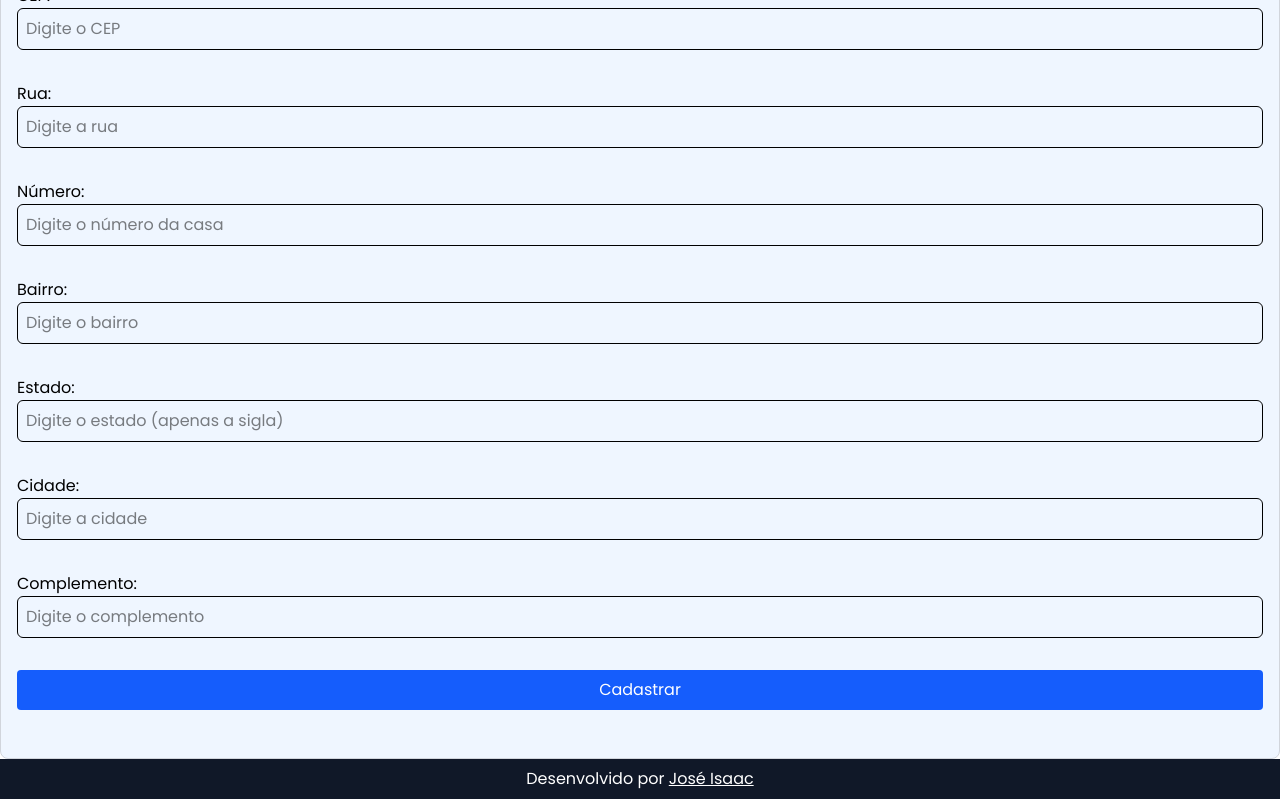
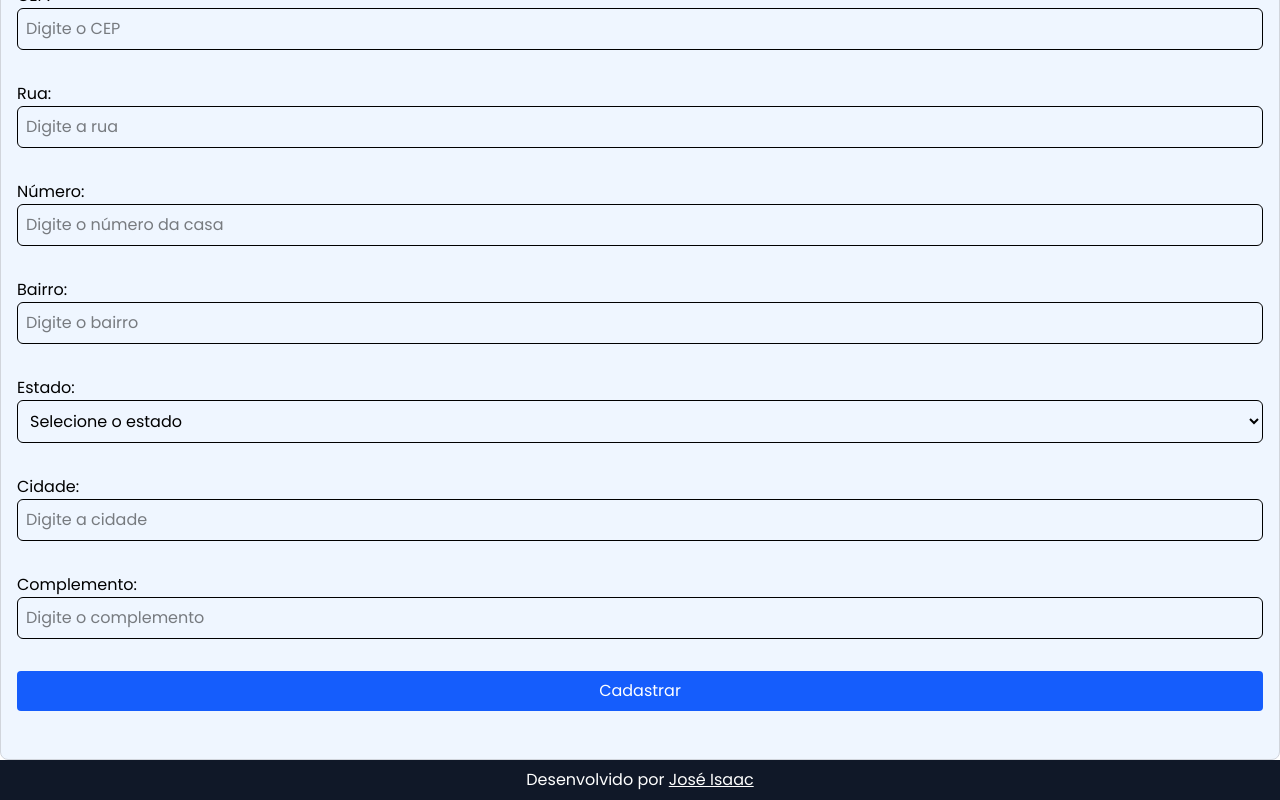
Before and after one commit to joseisaacpy/sistema-revenda-v2, a React (Vite) app in the folder client/: page /cadastro-cliente in a window 1280 px wide. Shown: the part 1245-2045 px from the top of the page. Built offline with nearby package versions, Linux system fonts and the light colour scheme; sample sign-in values are in the browser's storage.

Commit message:
feat: Cria rota teste de GET em clientes

```diff
--- a/client/src/Pages/CadastroCliente/index.jsx
+++ b/client/src/Pages/CadastroCliente/index.jsx
@@ -342,16 +342,42 @@
 
       <div className="flex flex-col">
         <label htmlFor="estado">Estado:</label>
-        <input
+        <select
           className="border p-2 rounded-md"
           id="estado"
           name="estado"
           value={formData.estado}
-          minLength={2}
-          maxLength={2}
-          placeholder="Digite o estado (apenas a sigla)"
           onChange={handleChange}
-        />
+        >
+          <option value="">Selecione o estado</option>
+          <option value="AC">AC</option>
+          <option value="AL">AL</option>
+          <option value="AP">AP</option>
+          <option value="AM">AM</option>
+          <option value="BA">BA</option>
+          <option value="CE">CE</option>
+          <option value="DF">DF</option>
+          <option value="ES">ES</option>
+          <option value="GO">GO</option>
+          <option value="MA">MA</option>
+          <option value="MT">MT</option>
+          <option value="MS">MS</option>
+          <option value="MG">MG</option>
+          <option value="PA">PA</option>
+          <option value="PB">PB</option>
+          <option value="PR">PR</option>
+          <option value="PE">PE</option>
+          <option value="PI">PI</option>
+          <option value="RJ">RJ</option>
+          <option value="RN">RN</option>
+          <option value="RS">RS</option>
+          <option value="RO">RO</option>
+          <option value="RR">RR</option>
+          <option value="SC">SC</option>
+          <option value="SP">SP</option>
+          <option value="SE">SE</option>
+          <option value="TO">TO</option>
+        </select>
       </div>
 
       <div className="flex flex-col">
--- a/client/src/Pages/CadastroVeiculo/index.jsx
+++ b/client/src/Pages/CadastroVeiculo/index.jsx
@@ -16,6 +16,8 @@
     km: "",
     valor_compra: "",
     data_compra: "",
+    fornecedor: "",
+    cpf_cnpj_fornecedor: "",
   });
 
   // Função pra lidar com o preenchimento do formulário
@@ -71,6 +73,8 @@
           km: "",
           valor_compra: "",
           data_compra: "",
+          fornecedor: "",
+          cpf_cnpj_fornecedor: "",
         });
       } else {
         // Mostra uma mensagem de erro
@@ -243,6 +247,28 @@
           type="date"
         />
       </div>
+      <div className="flex flex-col">
+        <label htmlFor="fornecedor">Fornecedor:</label>
+        <input
+          className="border p-2 rounded-md"
+          id="fornecedor"
+          name="fornecedor"
+          value={formData.fornecedor}
+          onChange={handleChange}
+          type="text"
+        />
+      </div>
+      <div className="flex flex-col">
+        <label htmlFor="cpf_cnpj_fornecedor">CPF/CNPJ:</label>
+        <input
+          className="border p-2 rounded-md"
+          id="cpf_cnpj_fornecedor"
+          name="cpf_cnpj_fornecedor"
+          value={formData.cpf_cnpj_fornecedor}
+          onChange={handleChange}
+          type="text"
+        />
+      </div>
 
       <button
         type="submit"
--- a/client/src/Pages/ListarClientes/index.jsx
+++ b/client/src/Pages/ListarClientes/index.jsx
@@ -128,6 +128,7 @@
   async function buscarClientes() {
     const url = `${import.meta.env.VITE_API_URL}/api/clientes`;
     const token = localStorage.getItem("token");
+
     try {
       const response = await fetch(url, {
         method: "GET",
```
Also changed, not shown: 1 other file (tests, documents, lock files or other folders).
